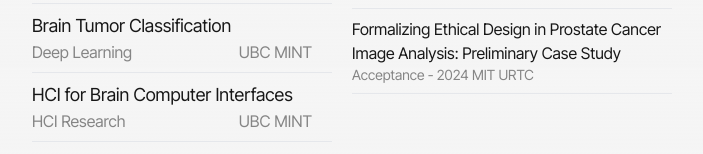
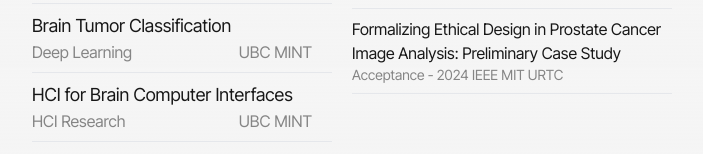
Before and after one commit to leesadie/Portfolio_24_25, a Next.js app: page / in a window 1280 px wide. Shown: the part 2052-2206 px from the top of the page, without its empty margins (288-991 px from the left). Built offline with nearby package versions, Linux system fonts and the light colour scheme.

Commit message:
updated research

```diff
--- a/app/components/hero/Hero.tsx
+++ b/app/components/hero/Hero.tsx
@@ -242,7 +242,7 @@ const Hero = () => {
                                 Formalizing Ethical Design in Prostate Cancer Image Analysis: Preliminary Case Study
                             </div>
                             <div className="text-sm opacity-50 pb-2 group-hover:translate-x-2 ease-in duration-300 transition">
-                                Acceptance - 2024 MIT URTC
+                                Acceptance - 2024 IEEE MIT URTC
                             </div>
                         </div>
                     </a>
--- a/app/components/hero/Hero_Sm.tsx
+++ b/app/components/hero/Hero_Sm.tsx
@@ -222,7 +222,7 @@ const Hero_Sm = () => {
                             Topological Data Analysis and Interpretability of 3D-Convolutional Neural Networks
                         </div>
                         <div className="text-sm opacity-50 pb-2 group-hover:translate-x-2 ease-in duration-300 transition">
-                            2024 AAAI Undergraduate Consortium
+                            Acceptance - 2024 AAAI Undergraduate Consortium
                         </div>
                     </div>
                 </a>
@@ -233,7 +233,7 @@ const Hero_Sm = () => {
                             Formalizing Ethical Design in Prostate Cancer Image Analysis: Preliminary Case Study
                         </div>
                         <div className="text-sm opacity-50 pb-2 group-hover:translate-x-2 ease-in duration-300 transition">
-                            2024 MIT URTC
+                            Acceptance - 2024 IEEE MIT URTC
                         </div>
                     </div>
                 </a>
```
